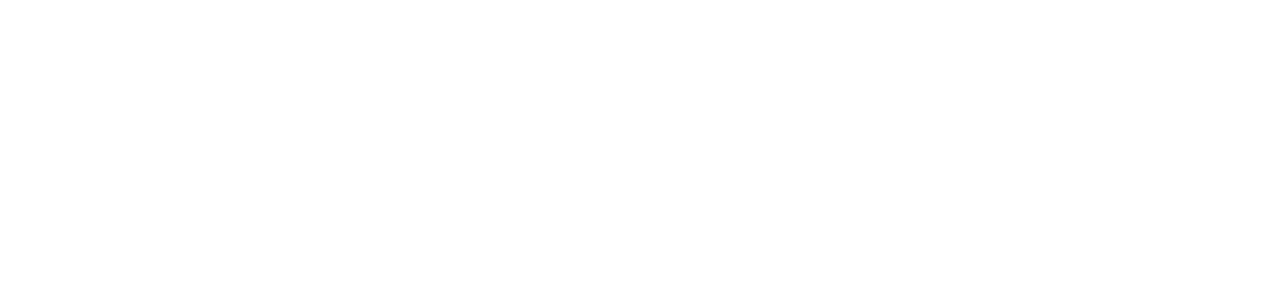
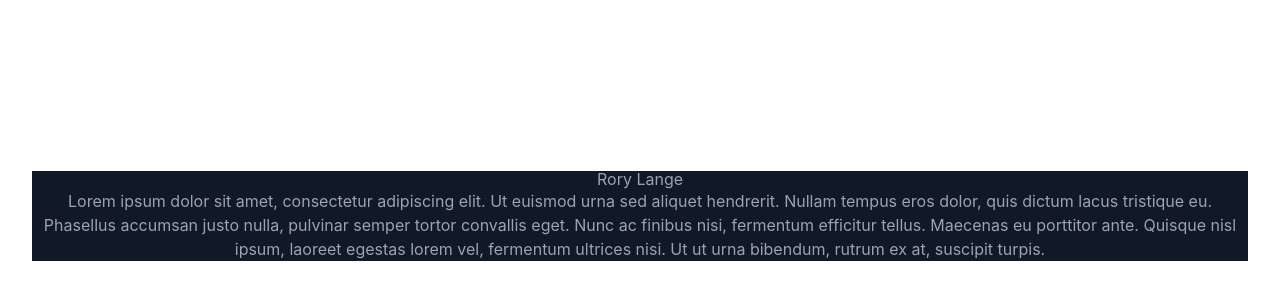
Before and after one commit to roryslange/RoryLangePortfolio, a React (Vite) app in the folder Rory-Lange-Portfolio/: page / in a window 1280 px wide. Shown: the part 184-484 px from the top of the page. Built offline with nearby package versions, Linux system fonts and the light colour scheme.

Commit message:
add main components of home page

```diff
--- a/Rory-Lange-Portfolio/src/App.tsx
+++ b/Rory-Lange-Portfolio/src/App.tsx
@@ -1,11 +1,13 @@
+import About from './components/About';
+
 import './App.css'
 
 function App() {
 
   return (
     <>
-      <div>
-
+      <div className='text-gray-400 bg-gray-900 body-font'>
+        <About />
       </div>
     </>
   )
--- /dev/null
+++ b/Rory-Lange-Portfolio/src/components/About.tsx
@@ -0,0 +1,25 @@
+
+
+
+
+
+export default function About() {
+
+
+    return(
+        <section>
+            <div id="title">
+                <h1>
+                    Rory Lange
+                </h1>
+            </div>
+
+            <div>
+                <p>
+                Lorem ipsum dolor sit amet, consectetur adipiscing elit. Ut euismod urna sed aliquet hendrerit. Nullam tempus eros dolor, quis dictum lacus tristique eu. Phasellus accumsan justo nulla, pulvinar semper tortor convallis eget. Nunc ac finibus nisi, fermentum efficitur tellus. Maecenas eu porttitor ante. Quisque nisl ipsum, laoreet egestas lorem vel, fermentum ultrices nisi. Ut ut urna bibendum, rutrum ex at, suscipit turpis.
+                </p>
+            </div>
+
+        </section>
+    )
+}
```
Also changed, not shown: Rory-Lange-Portfolio/src/components/Contact.tsx (added), Rory-Lange-Portfolio/src/components/Navbar.tsx (added), Rory-Lange-Portfolio/src/components/Projects.tsx (added), Rory-Lange-Portfolio/src/components/Skills.tsx (added).
